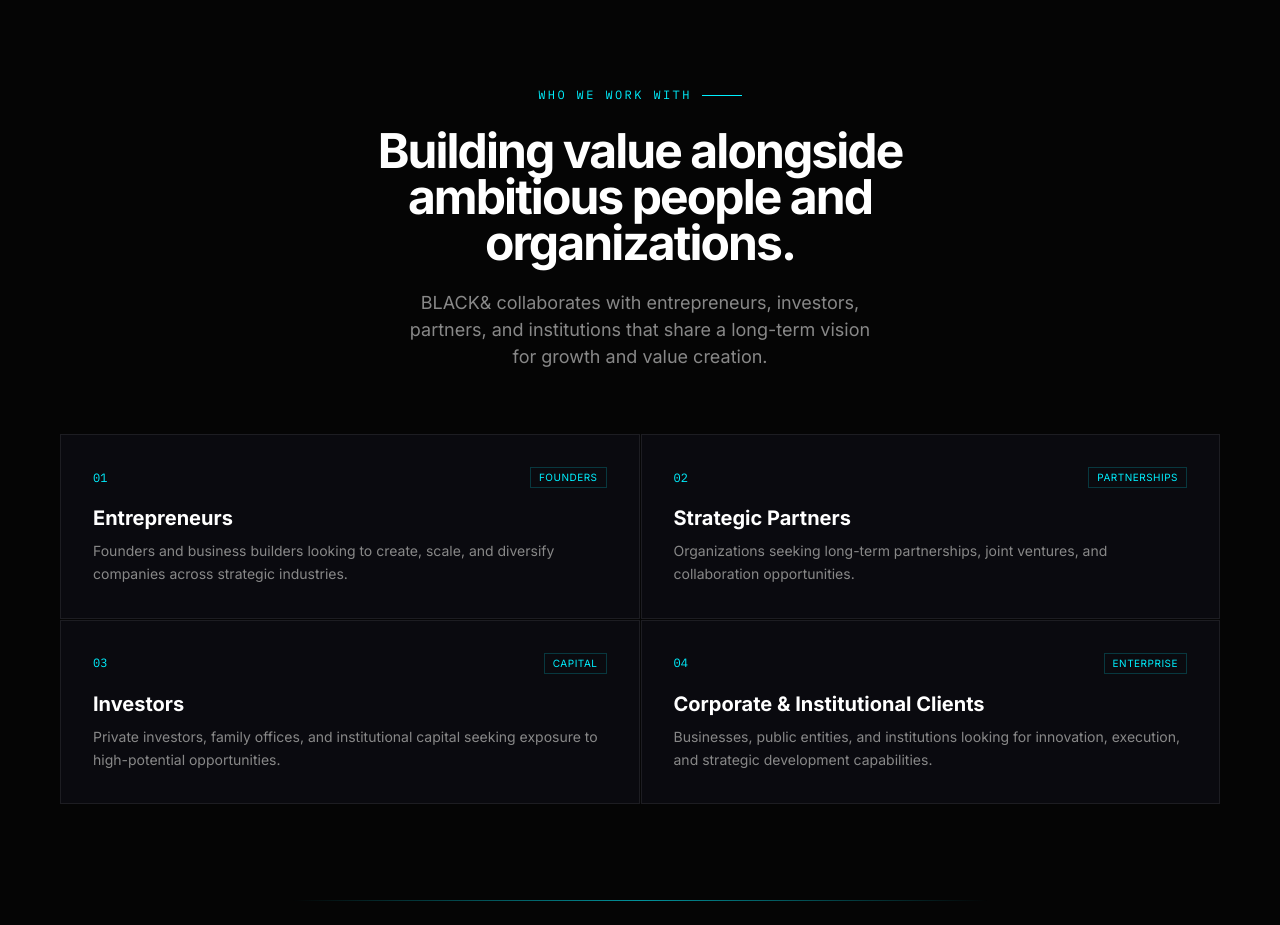
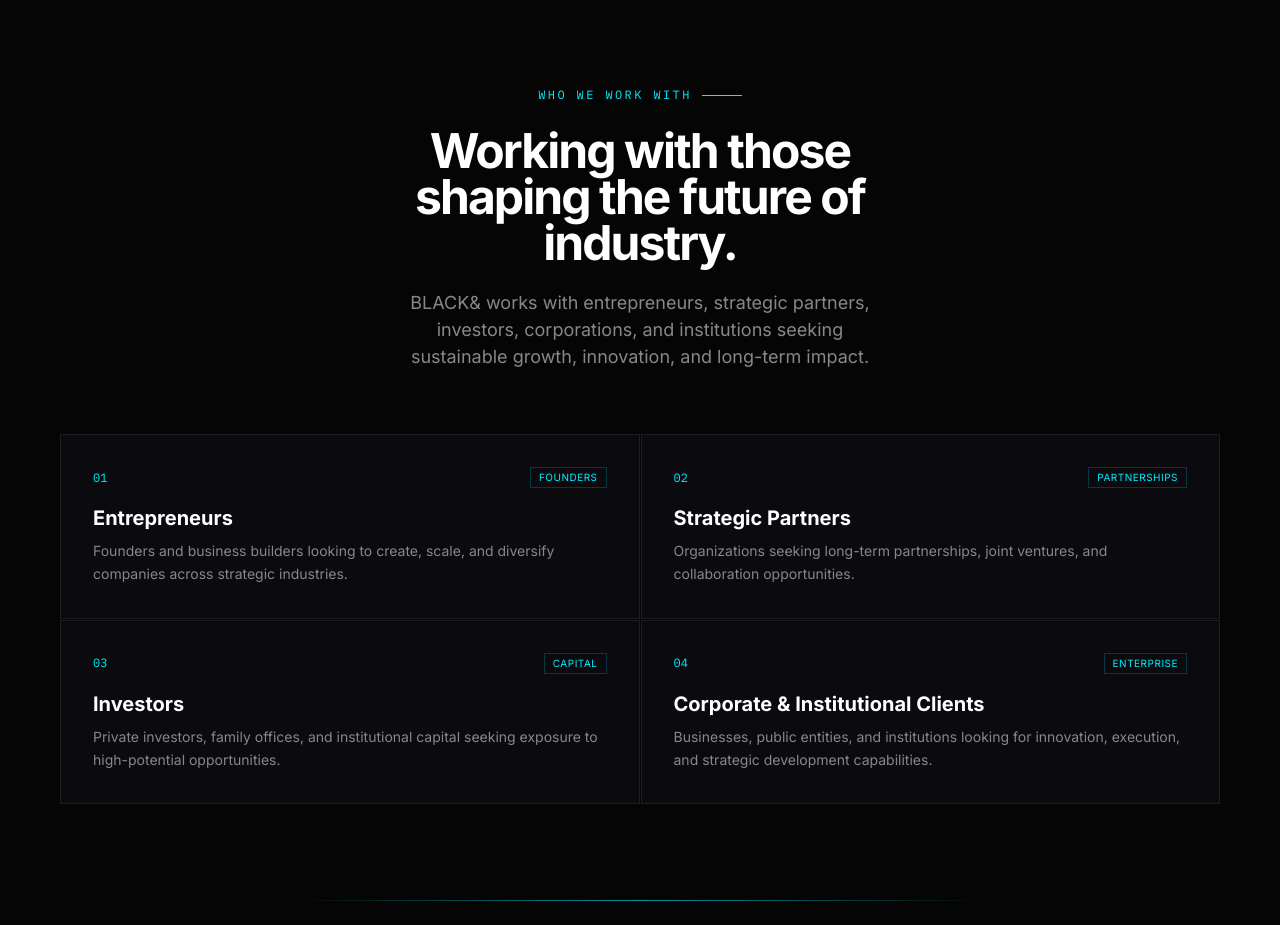
Before and after one commit to blackandb/aeth, a Next.js app: page / in a window 1280 px wide. Shown: the part 4600-5525 px from the top of the page. Built offline with nearby package versions, Linux system fonts and the light colour scheme.

Commit message:
Update audience.tsx

```diff
--- a/src/components/sections/audience.tsx
+++ b/src/components/sections/audience.tsx
@@ -33,11 +33,12 @@ export function AudienceSection() {
       <FadeIn>
         <div className="eyebrow justify-center">Who We Work With</div>
         <h2 className="max-w-[600px] text-[48px] font-bold leading-[0.95] tracking-[-0.04em] max-md:text-[32px]">
-          Building value alongside ambitious people and organizations.
+          Working with those shaping the future of industry.
         </h2>
         <p className="mx-auto mt-6 max-w-[480px] text-lg leading-[1.5] text-secondary">
-          BLACK& collaborates with entrepreneurs, investors, partners, and institutions
-          that share a long-term vision for growth and value creation.
+          BLACK& works with entrepreneurs, strategic partners, investors,
+          corporations, and institutions seeking sustainable growth,
+          innovation, and long-term impact.
         </p>
       </FadeIn>
 
```
